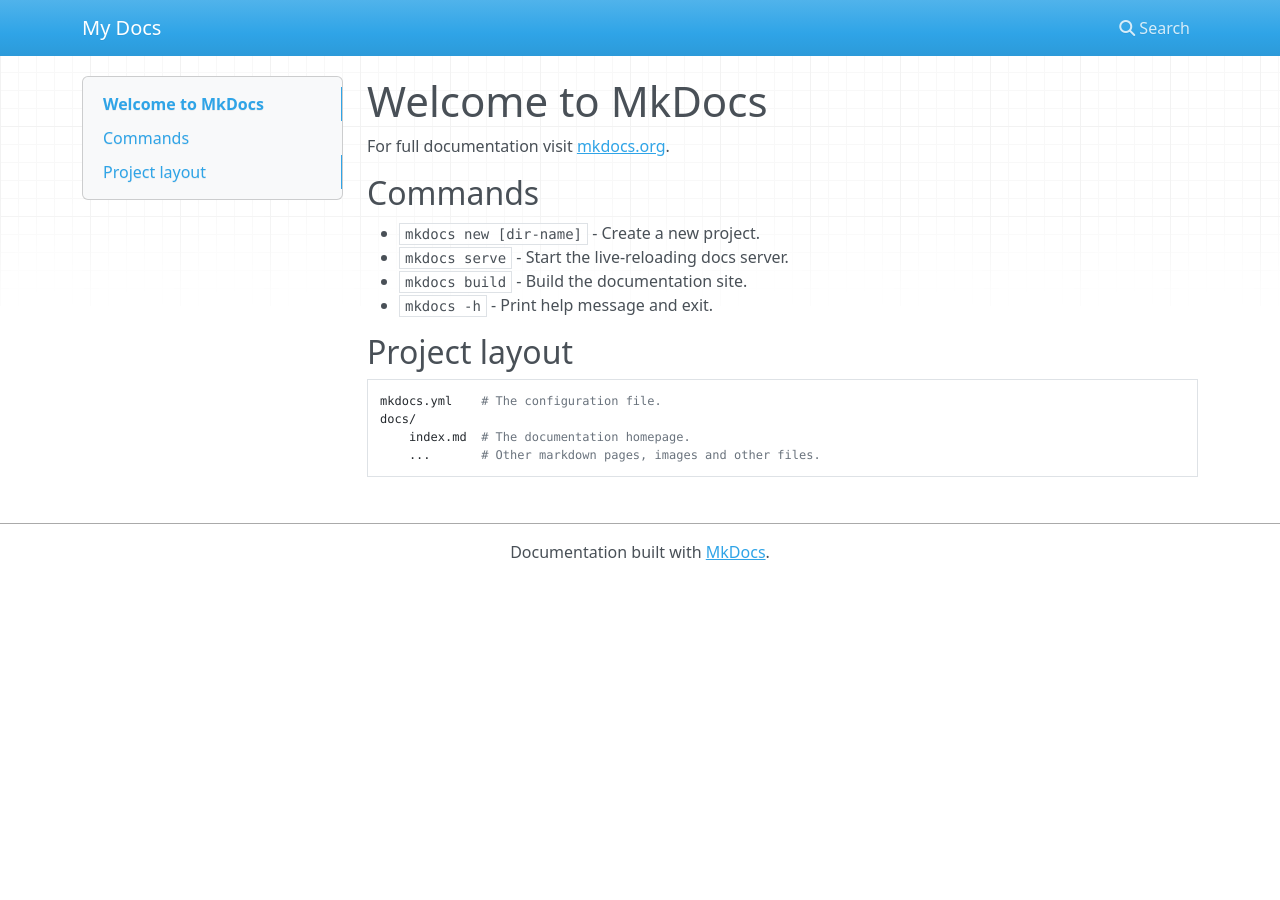
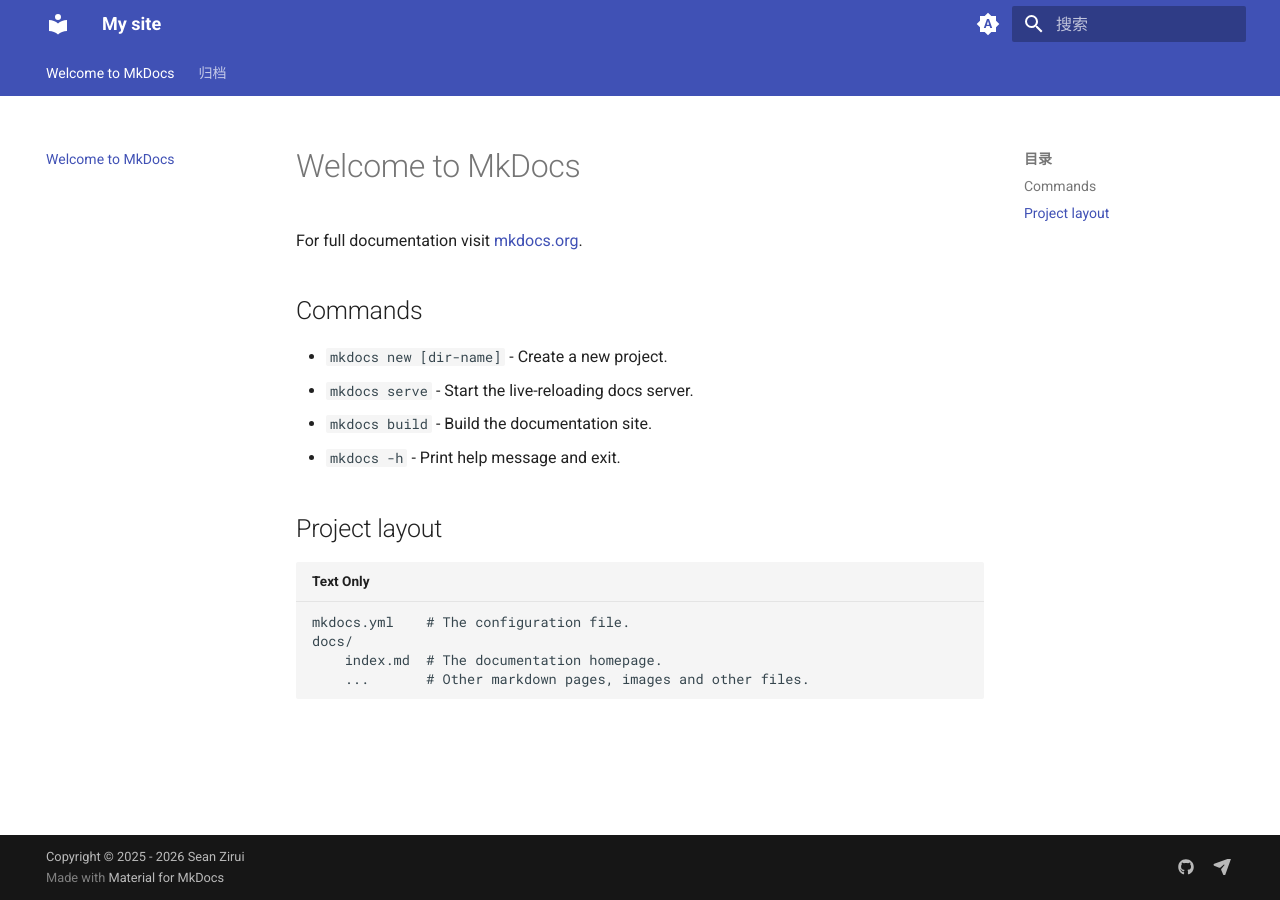
Before and after one commit to Seanzrui/study-note, an MkDocs documentation site: the page built from docs/index.md, in a window 1280 px wide. Built offline with MkDocs 1.6.1 and Material for MkDocs 9.7.7, drawn with Linux system fonts in a browser that asks for light colours; nearby versions of some CDN libraries; plug-ins that fetch from the network failed and are left out.

```diff
--- /dev/null
+++ b/docs/javascripts/mathjax.js
@@ -0,0 +1,19 @@
+window.MathJax = {
+  tex: {
+    inlineMath: [["\\(", "\\)"]],
+    displayMath: [["\\[", "\\]"]],
+    processEscapes: true,
+    processEnvironments: true
+  },
+  options: {
+    ignoreHtmlClass: ".*|",
+    processHtmlClass: "arithmatex"
+  }
+};
+
+document$.subscribe(() => {
+  MathJax.startup.output.clearCache()
+  MathJax.typesetClear()
+  MathJax.texReset()
+  MathJax.typesetPromise()
+})
--- a/mkdocs.yml
+++ b/mkdocs.yml
@@ -1 +1,98 @@
-site_name: My Docs
+site_name: My site
+site_url: https://mydomain.org/mysite
+theme:
+  name: material
+  language: zh
+  palette:
+    # Palette toggle for automatic mode
+    - media: "(prefers-color-scheme)"
+      toggle:
+        icon: material/brightness-auto
+        name: Switch to light mode
+
+    # Palette toggle for light mode
+    - media: "(prefers-color-scheme: light)"
+      scheme: default
+      toggle:
+        icon: material/brightness-7
+        name: Switch to dark mode
+
+    # Palette toggle for dark mode
+    - media: "(prefers-color-scheme: dark)"
+      scheme: slate
+      primary: black
+      toggle:
+        icon: material/brightness-4
+        name: Switch to system preference
+  features:
+    - navigation.instant
+    - navigation.instant.prefetch
+    - navigation.instant.progress
+    - navigation.instant.preview
+    - navigation.tracking
+    - navigation.tabs
+    - navigation.sections
+    - navigation.path
+    - navigation.prune
+    - navigation.top
+    - navigation.footer
+    - toc.follow
+    - search.suggest
+    - search.highlight
+    - search.share
+
+
+plugins:
+  - blog:
+      blog_dir: .
+  - search
+  - optimize
+
+markdown_extensions:
+  - abbr
+  - admonition
+  - attr_list
+  - def_list
+  - footnotes
+  - md_in_html
+  - tables
+  - pymdownx.arithmatex:
+      generic: true
+  - pymdownx.betterem
+  - pymdownx.blocks.caption
+  - pymdownx.caret
+  - pymdownx.mark
+  - pymdownx.tilde
+  - pymdownx.critic
+  - pymdownx.details
+  - pymdownx.emoji:
+      emoji_index: !!python/name:material.extensions.emoji.twemoji
+      emoji_generator: !!python/name:material.extensions.emoji.to_svg
+  - pymdownx.highlight:
+      anchor_linenums: true
+      use_pygments: true
+      pygments_lang_class: true
+      auto_title: true
+      #linenums: true
+      line_spans: __span
+  - pymdownx.inlinehilite
+  - pymdownx.superfences
+  - pymdownx.keys
+  - pymdownx.smartsymbols
+  - pymdownx.snippets
+  - pymdownx.tabbed:
+      alternate_style: true
+  - pymdownx.tasklist:
+      custom_checkbox: true
+extra:
+  social:
+    - icon: fontawesome/brands/github
+      link: https://github.com/Seanzrui
+    - icon: fontawesome/solid/paper-plane
+      link: mailto:zsong2308@gmail.com
+
+extra_javascript:
+  - javascripts/mathjax.js
+  - https://unpkg.com/mathjax@3/es5/tex-mml-chtml.js
+
+copyright: Copyright &copy; 2025 - 2026 Sean Zirui
```
